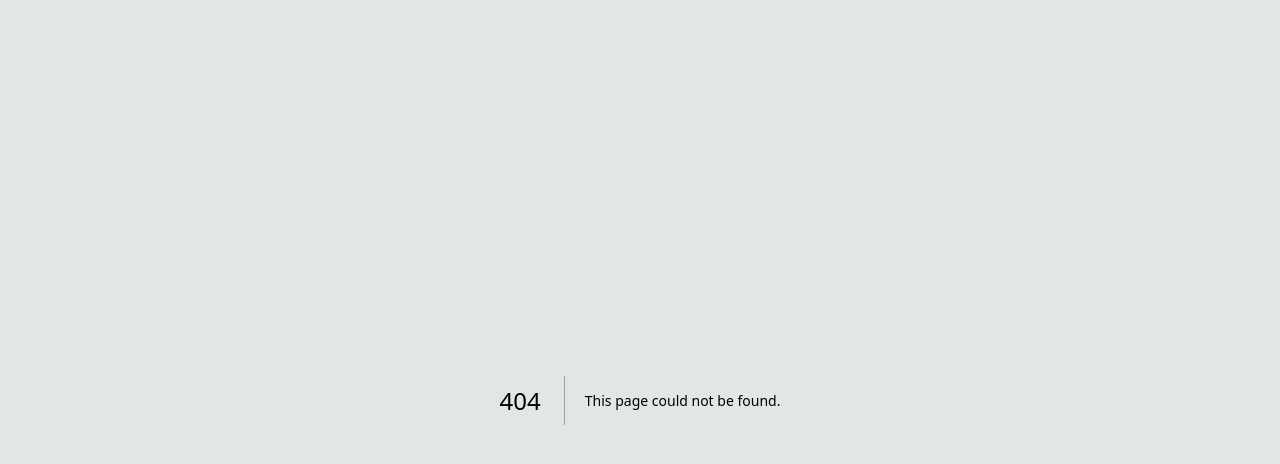
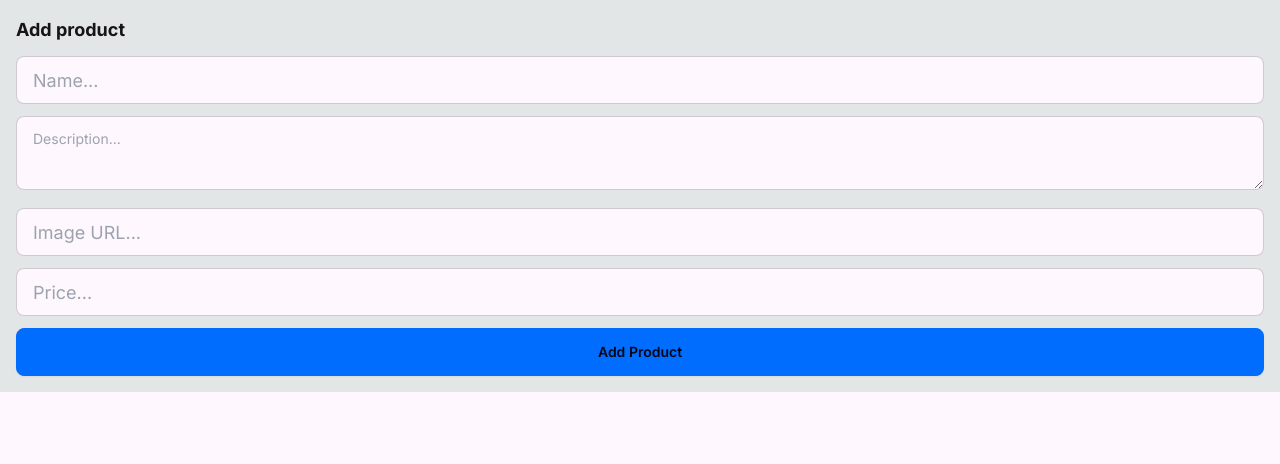
Before and after one commit to terminader7/ecommerce-app, a Next.js app: page /add-product in a window 1280 px wide. Before the commit this address had no page. Shown: the top 464 px of the page. Built offline with nearby package versions, Linux system fonts and the light colour scheme.

Commit message:
configured prettier a little more, and set up a basic add product page, added style to layout.tsx as well

```diff
--- /dev/null
+++ b/app/add-product/page.tsx
@@ -0,0 +1,44 @@
+export const metadata = {
+  title: "Add Product - Money Sink",
+};
+
+const AddProductPage = () => {
+  return (
+    <div>
+      <h1 className="mb-3 text-lg font-bold">Add product</h1>
+      <form>
+        <input
+          required
+          name="name"
+          placeholder="Name..."
+          className="input input-bordered mb-3 w-full text-lg"
+        />
+        <textarea
+          required
+          name="description"
+          placeholder="Description..."
+          className="textarea textarea-bordered mb-3 w-full"
+        />
+        <input
+          required
+          name="imageUrl"
+          placeholder="Image URL..."
+          type="url"
+          className="input input-bordered mb-3 w-full text-lg"
+        />
+        <input
+          required
+          name="price"
+          placeholder="Price..."
+          type="number"
+          className="input input-bordered mb-3 w-full text-lg"
+        />
+        <button type="submit" className="btn btn-primary btn-block">
+          Add Product
+        </button>
+      </form>
+    </div>
+  );
+};
+
+export default AddProductPage;
--- a/app/layout.tsx
+++ b/app/layout.tsx
@@ -5,8 +5,8 @@ import "./globals.css";
 const inter = Inter({ subsets: ["latin"] });
 
 export const metadata: Metadata = {
-  title: "Create Next App",
-  description: "Generated by create next app",
+  title: "Money Sink",
+  description: "The 2nd best place for your money to be!",
 };
 
 export default function RootLayout({
@@ -16,7 +16,9 @@ export default function RootLayout({
 }>) {
   return (
     <html lang="en">
-      <body className={inter.className}>{children}</body>
+      <body className={inter.className}>
+        <main className="max-w-7-xl m-auto min-w-[300px] p-4">{children}</main>
+      </body>
     </html>
   );
 }
--- a/prettier.config.js
+++ /dev/null
@@ -1,3 +0,0 @@
-module.exports = {
-  plugins: [require("prettier-plugin-tailwindcss")],
-};
```
Also changed, not shown: 1 other file (tests, documents, lock files or other folders).
